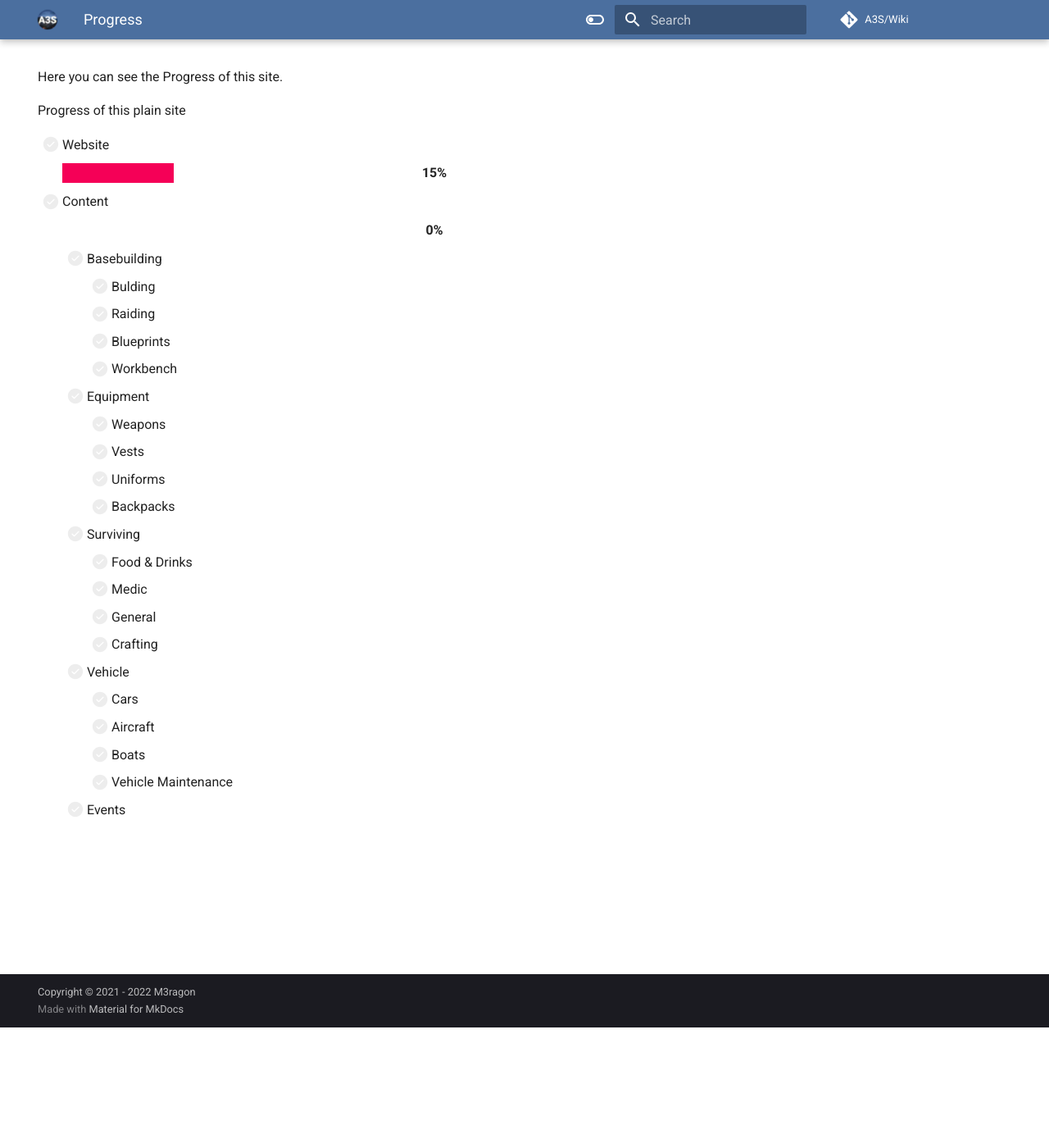
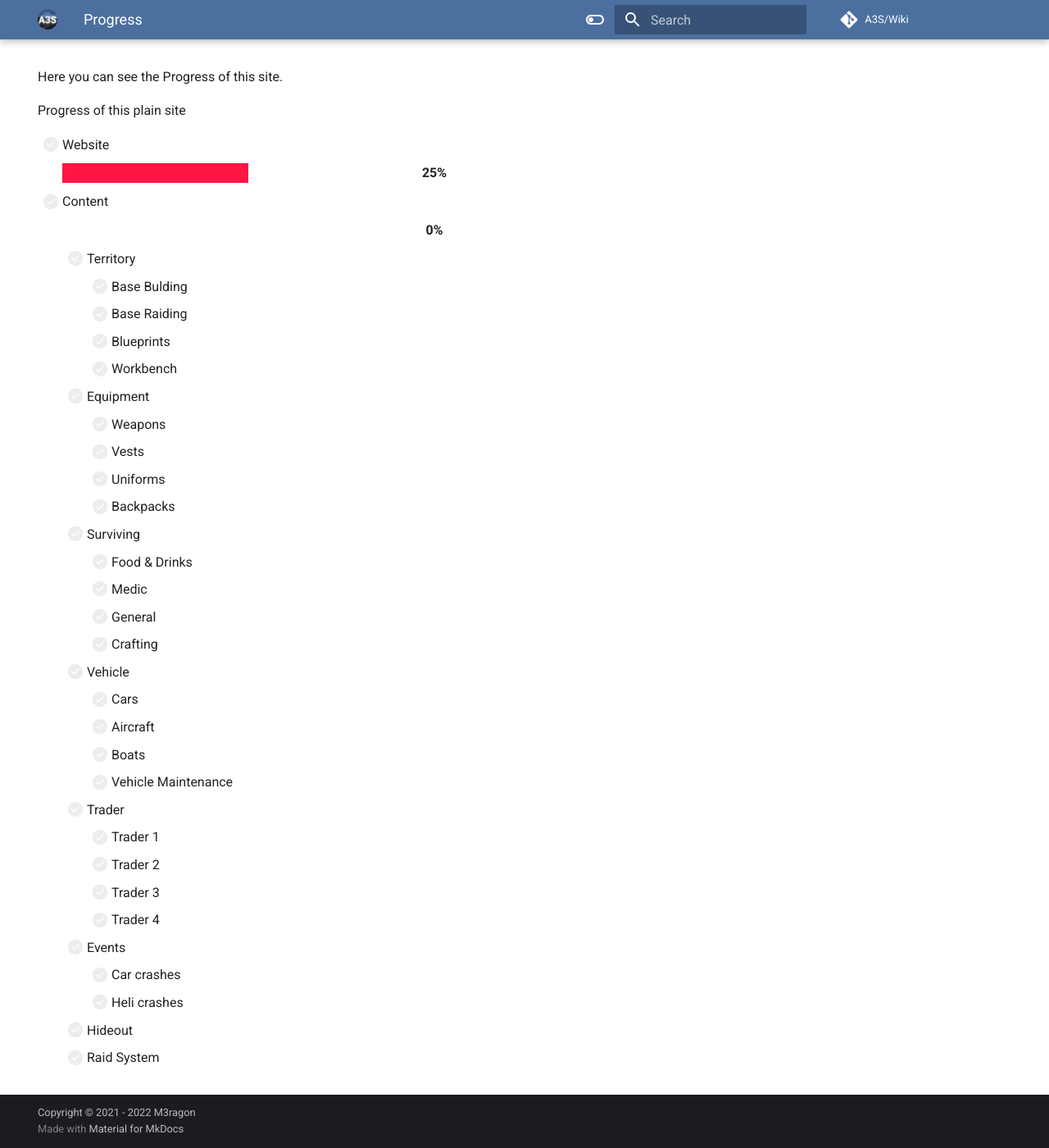
Before and after one commit to M3ragon/Arma3SurvivalWiki, an MkDocs documentation site: the page built from docs/progress.md, in a window 1280 px wide and 1400 px high, scrolled down 147 px. Shown: the whole window at 82% size. Built offline with MkDocs 1.6.1 and Material for MkDocs 9.7.7, drawn with Linux system fonts in a browser that asks for light colours; comment, search, counter and statistics services are not loaded.

Commit message:
Update progress.md
added some points from Update 3.0

```diff
--- a/docs/progress.md
+++ b/docs/progress.md
@@ -10,11 +10,11 @@ Here you can see the Progress of this site.
 Progress of this plain site
 
 
-- [ ] Website [=15% "15%"]
+- [ ] Website [=25% "25%"]
 - [ ] Content [=0% "0%"]
-    - [ ] Basebuilding
-        - [ ] Bulding
-        - [ ] Raiding
+    - [ ] Territory
+        - [ ] Base Bulding
+        - [ ] Base Raiding
         - [ ] Blueprints
         - [ ] Workbench
     - [ ] Equipment
@@ -32,4 +32,13 @@ Progress of this plain site
         - [ ] Aircraft
         - [ ] Boats
         - [ ] Vehicle Maintenance
+    - [ ] Trader
+        - [ ] Trader 1
+        - [ ] Trader 2
+        - [ ] Trader 3
+        - [ ] Trader 4
     - [ ] Events
+        - [ ] Car crashes
+        - [ ] Heli crashes
+    - [ ] Hideout
+    - [ ] Raid System
```
